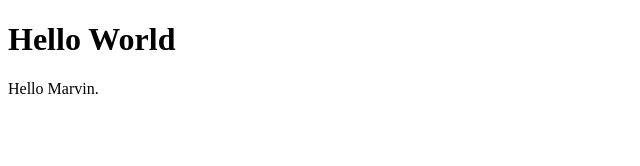
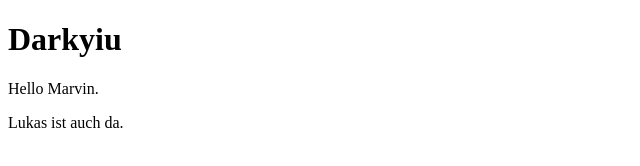
Before and after one commit to CaptainBaro/CaptainBaro.github.io, a plain HTML site: page index.html in a window 1280 px wide. Shown: the whole page, without its empty margins (0-640 px from the left). Drawn offline with Linux system fonts and the light colour scheme.

Commit message:
Update index.html

```diff
--- a/index.html
+++ b/index.html
@@ -1,7 +1,8 @@
 <!DOCTYPE html>
 <html>
 <body>
-<h1>Hello World</h1>
+<h1>Darkyiu</h1>
 <p>Hello Marvin.</p>
+<p>Lukas ist auch da.</p>
 </body>
 </html>
```
